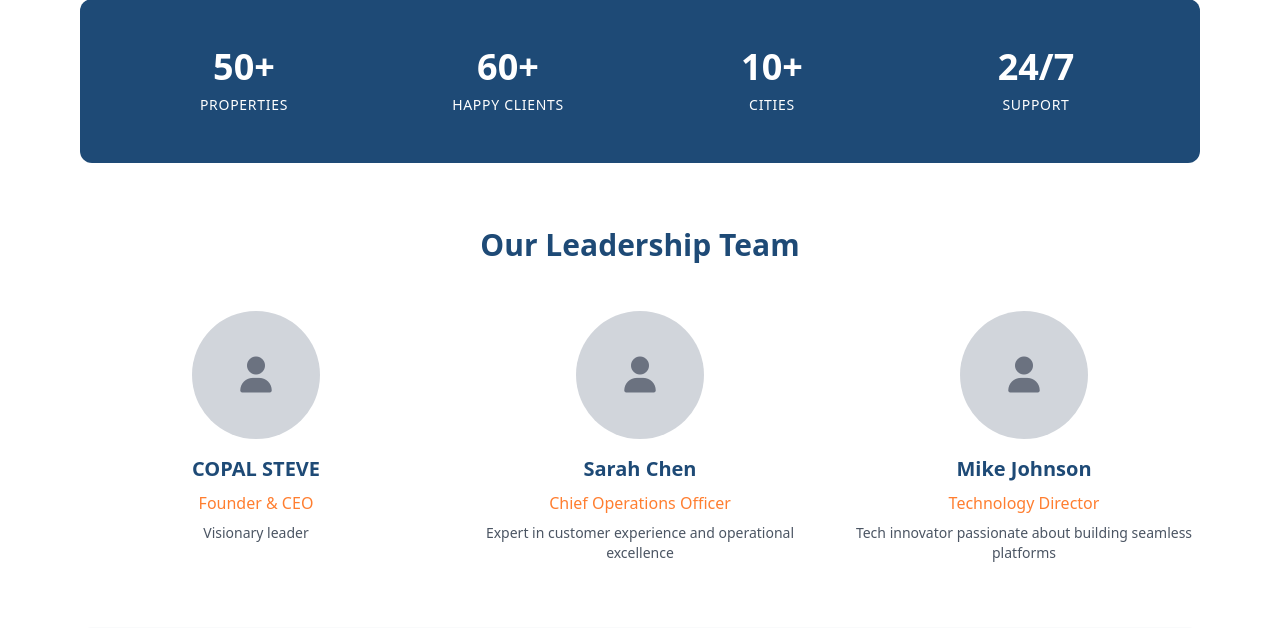
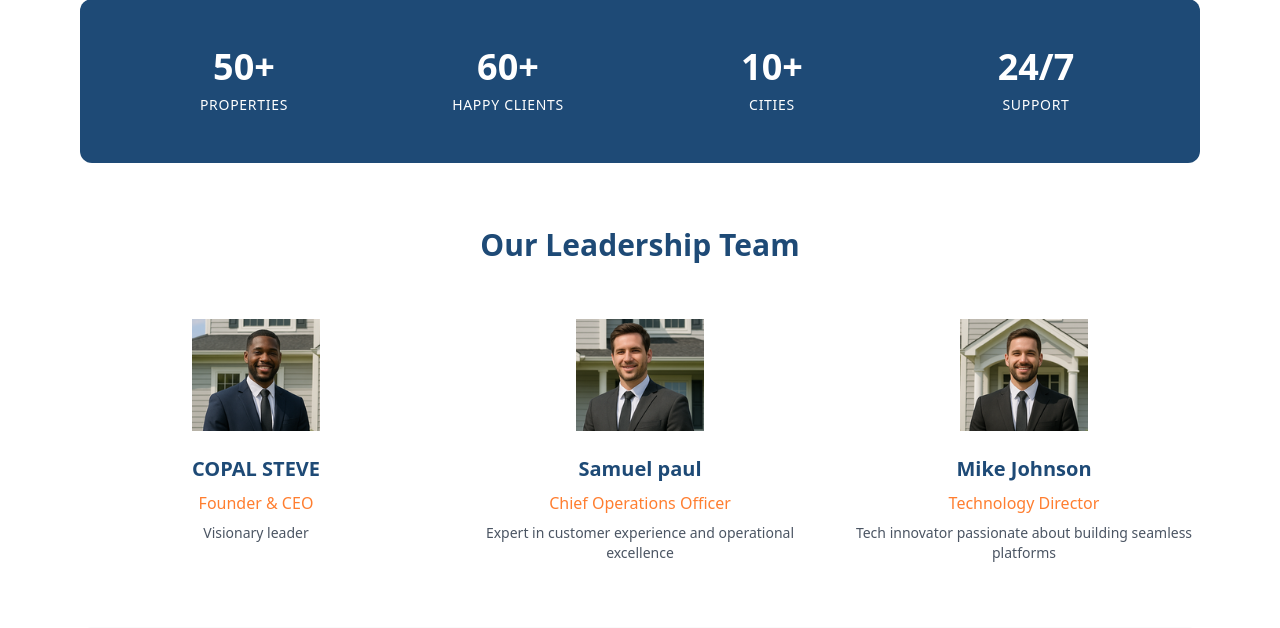
Before and after one commit to stevecopal/location, a Django app: page /en/about/ in a window 1280 px wide. Shown: the part 1119-1747 px from the top of the page. Run offline with Django 5.2, Linux system fonts and the light colour scheme; the visitor is signed in with stand-in values (Sample User, id 1); parts of the project's set-up code (start-up, migrations or seed data) failed here and were passed over; some libraries are stand-ins or nearby versions.

Commit message:
ajout des photos

```diff
--- a/templates/about.html
+++ b/templates/about.html
@@ -86,24 +86,27 @@
         <h2 class="text-3xl font-bold text-primary-blue text-center mb-12">{% trans "Our Leadership Team" %}</h2>
         <div class="grid grid-cols-1 md:grid-cols-3 gap-8">
             <div class="text-center">
-                <div class="w-32 h-32 bg-gray-300 rounded-full mx-auto mb-4 flex items-center justify-center">
-                    <i class="fas fa-user text-4xl text-gray-500"></i>
+                <div class="w-32 h-32 0 rounded-full mx-auto mb-4 flex items-center justify-center">
+                    <img src="{% static 'images/aa.png' %}"
+                    alt="Our Team">
                 </div>
                 <h3 class="text-xl font-semibold text-primary-blue mb-2">COPAL STEVE</h3>
                 <p class="text-accent-orange mb-2">{% trans "Founder & CEO" %}</p>
                 <p class="text-gray-600 text-sm">{% trans "Visionary leader" %}</p>
             </div>
             <div class="text-center">
-                <div class="w-32 h-32 bg-gray-300 rounded-full mx-auto mb-4 flex items-center justify-center">
-                    <i class="fas fa-user text-4xl text-gray-500"></i>
+                <div class="w-32 h-32  rounded-full mx-auto mb-4 flex items-center justify-center">
+                    <img src="{% static 'images/bb.png' %}"
+                    alt="Our Team">
                 </div>
-                <h3 class="text-xl font-semibold text-primary-blue mb-2">Sarah Chen</h3>
+                <h3 class="text-xl font-semibold text-primary-blue mb-2">Samuel paul</h3>
                 <p class="text-accent-orange mb-2">{% trans "Chief Operations Officer" %}</p>
                 <p class="text-gray-600 text-sm">{% trans "Expert in customer experience and operational excellence" %}</p>
             </div>
             <div class="text-center">
-                <div class="w-32 h-32 bg-gray-300 rounded-full mx-auto mb-4 flex items-center justify-center">
-                    <i class="fas fa-user text-4xl text-gray-500"></i>
+                <div class="w-32 h-32  rounded-full mx-auto mb-4 flex items-center justify-center">
+                    <img src="{% static 'images/cc.png' %}"
+                    alt="Our Team">
                 </div>
                 <h3 class="text-xl font-semibold text-primary-blue mb-2">Mike Johnson</h3>
                 <p class="text-accent-orange mb-2">{% trans "Technology Director" %}</p>
--- a/templates/home.html
+++ b/templates/home.html
@@ -76,7 +76,7 @@
 
     {% if properties %}
     <div class="text-center mt-10">
-        <a href="{% url 'all_properties' %}" class="inline-flex items-center text-primary-blue hover:text-accent-orange font-medium transition-colors">
+        <a href="{% url 'all_properties' %}" class="bg-accent-orange hover:bg-accent-light text-white font-medium py-2 px-4 rounded-full transition-colors">
             {% trans "View all properties" %}
             <i class="fas fa-arrow-right ml-2"></i>
         </a>
```
Also changed, not shown: apploc/static/images/aa.png (added), apploc/static/images/bb.png (added), apploc/static/images/cc.png (added), 7 other files.
